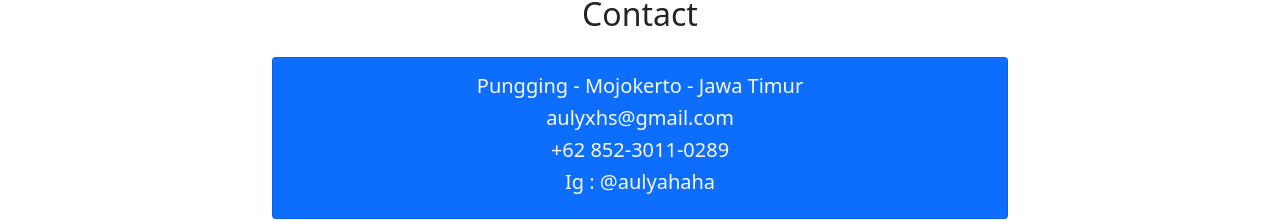
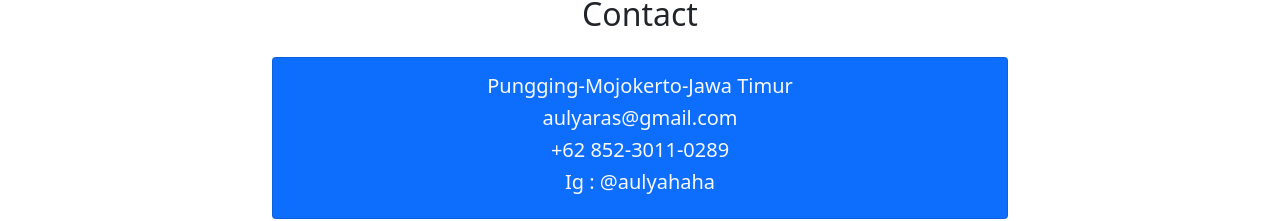
Before and after one commit to aulyahaha/aulyahaha.github.io, a plain HTML site: page index.html in a window 1280 px wide. Shown: the part 2924-3145 px from the top of the page. Drawn offline with nearby package versions, Linux system fonts and the light colour scheme.

Commit message:
Update index.html

```diff
--- a/index.html
+++ b/index.html
@@ -236,8 +236,8 @@
           <div class="col-md-8">
             <div class="card text-light bg-primary mb-3">
               <div class="card-body text-center">
-                <h5 class="card-title">Pungging - Mojokerto - Jawa Timur</h5>
-                <h5 class="card-title">aulyxhs@gmail.com</h5>
+                <h5 class="card-title">Pungging-Mojokerto-Jawa Timur</h5>
+                <h5 class="card-title">aulyaras@gmail.com</h5>
                 <h5 class="card-title">+62 852-3011-0289</h5>
                 <h5 class="card-title">Ig : @aulyahaha</h5>
               </div>
```
